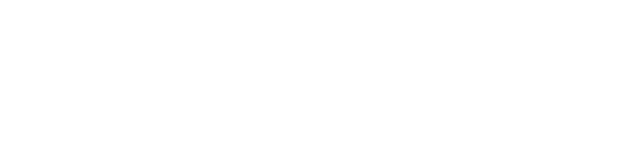
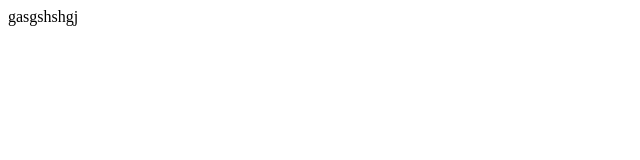
Before and after one commit to CesarFilho25/UNIFOR-2025-2-CD, a plain HTML site: page index.html in a window 1280 px wide. Shown: the whole page, without its empty margins (0-640 px from the left). Drawn offline with Linux system fonts and the light colour scheme.

Commit message:
adcionando index

```diff
--- a/index.html
+++ b/index.html
@@ -5,7 +5,7 @@
     <meta name="viewport" content="width=device-width, initial-scale=1.0">
     <title>Document</title>
 </head>
-<body>
+<body>gasgshshgj
 
 </body>
 </html>
```
